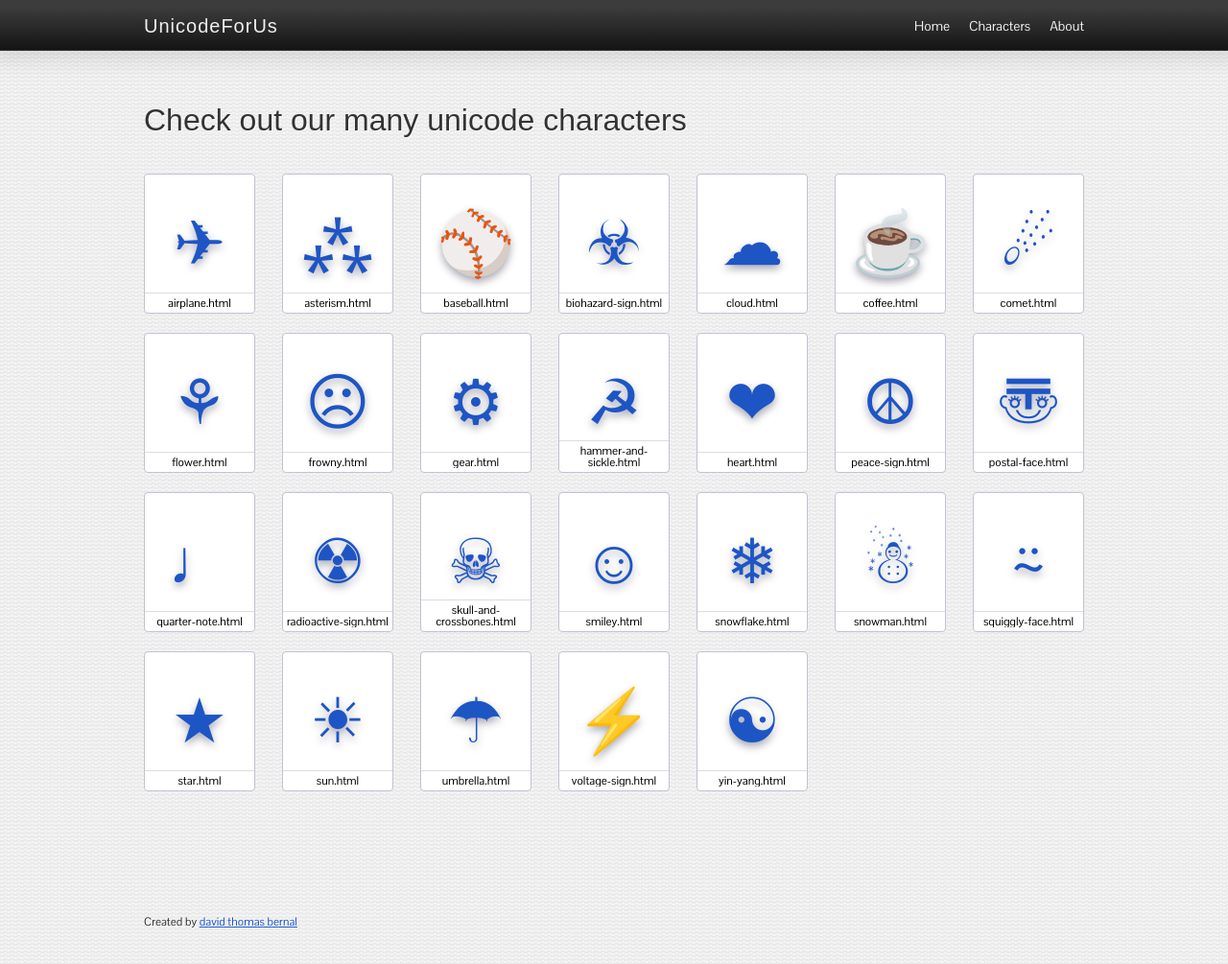
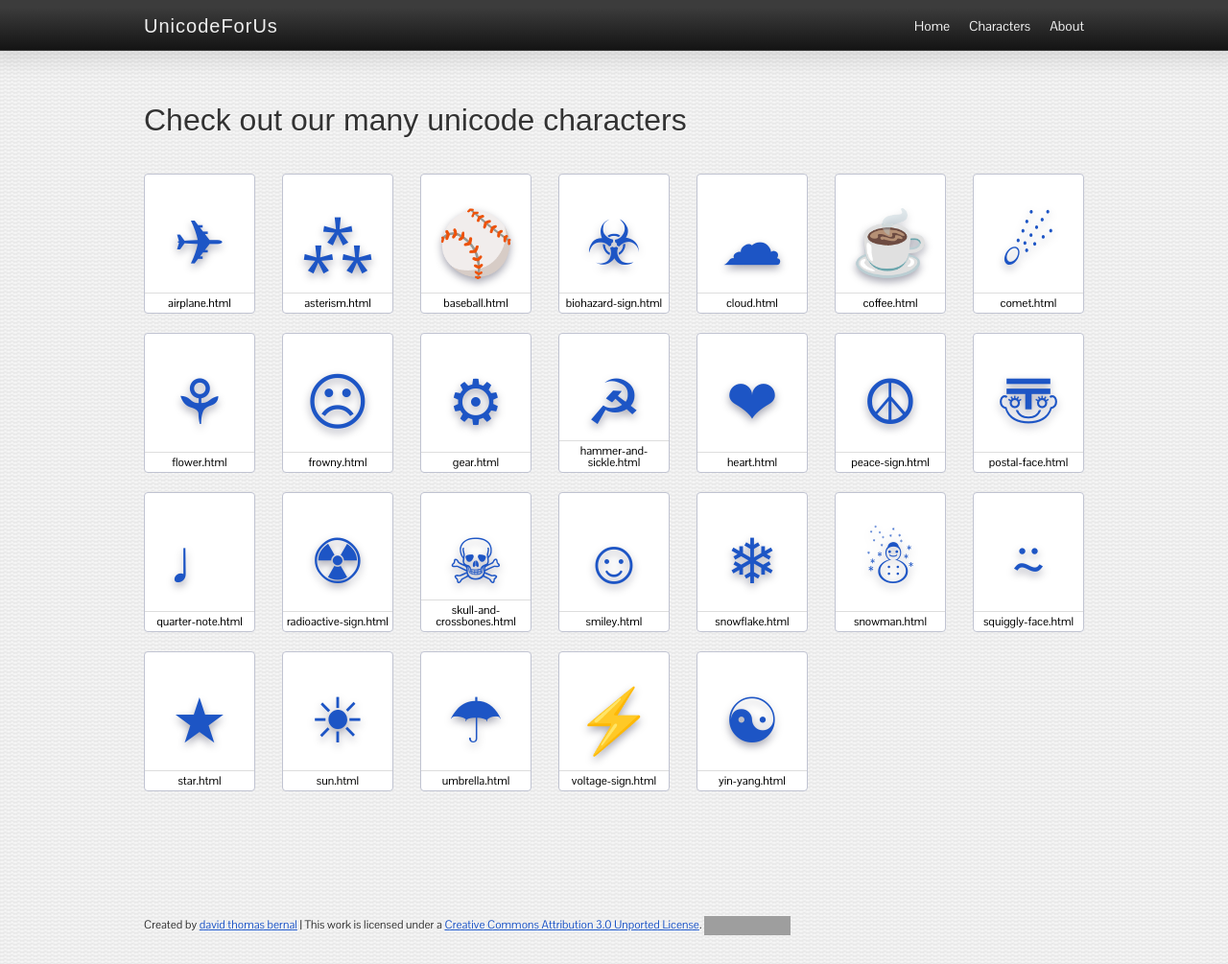
Before and after one commit to dtb/unicodeforus, a Jekyll site: the page built from characters/index.html, in a window 1280 px wide. Shown: the whole page at 96% size. Built offline with Jekyll 4.4.1, drawn with Linux system fonts in a browser that asks for light colours; some web fonts are replaced; before the commit the page ends 969 px from its top, so only the background shows below that; grey boxes are pictures that could not be loaded.

Commit message:
add license, fix styling issues

```diff
--- a/_layouts/default.html
+++ b/_layouts/default.html
@@ -84,7 +77,10 @@ layout: default
 		{% endif %}
 
 		<footer>
-			Created by <a href="http://davidthomasbernal.com">david thomas bernal</a>
+			Created by <a href="http://davidthomasbernal.com">david thomas bernal</a> |
+				This work is licensed under a <a rel="license" href="http://creativecommons.org/licenses/by/3.0/">Creative Commons Attribution 3.0 Unported License</a>.
+				<a rel="license" href="http://creativecommons.org/licenses/by/3.0/">
+					<img alt="Creative Commons License" style="border-width:0;vertical-align:middle;" src="http://i.creativecommons.org/l/by/3.0/80x15.png" /></a>
 		</footer>
 
 	</body>
--- a/style.css
+++ b/style.css
@@ -162,6 +162,7 @@ body > section {
 
 body > footer {
 	margin-top:120px;
+	margin-bottom:30px;
 	font-size:12px;
 }
 
@@ -281,7 +282,7 @@ section.characters h2 {
 
 .characters li .label {
 	position:absolute;
-	bottom:4px;
+	bottom:0;
 	left:0;
 	text-align:center;
 	width:100%;
@@ -289,7 +290,7 @@ section.characters h2 {
 	max-height:28px;
 	overflow:hidden;
 	border-top:1px solid #ddd;
-	padding-top:4px;
+	padding:4px 0;
 	text-shadow:1px 1px #fff;
 	font-size:12px;
 	color:black;
```
Also changed, not shown: other parts of _layouts/default.html (+0 -7 lines).
